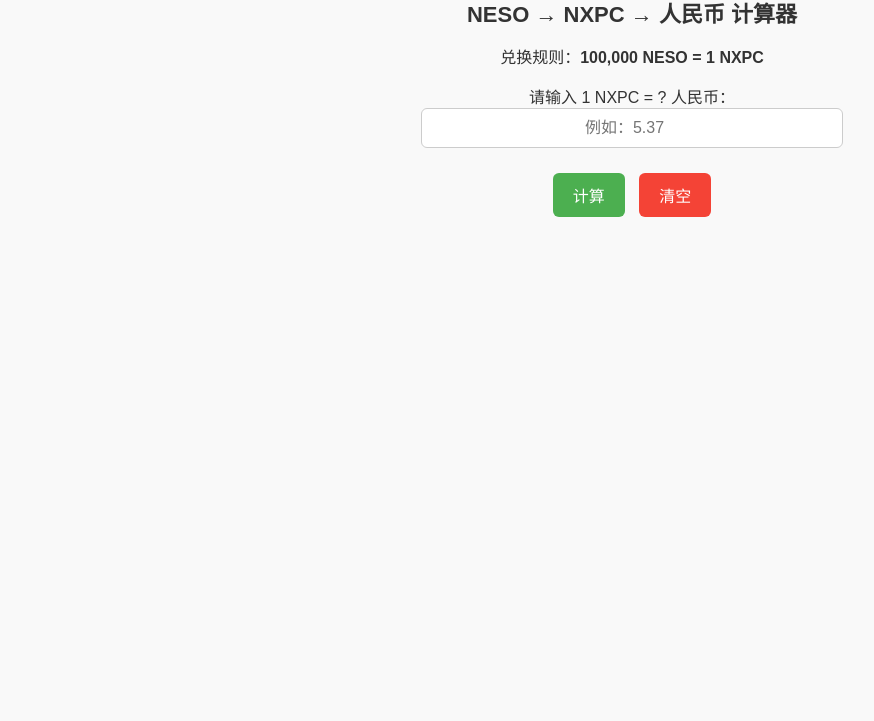
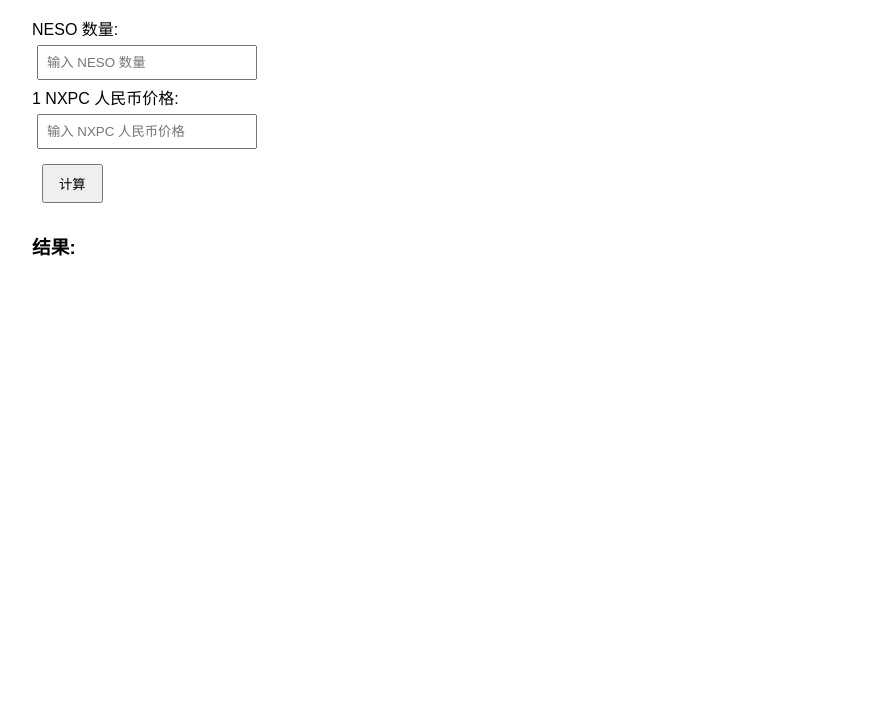
Before and after one commit to zlaoshi982-ai/my-first-repo, a plain HTML site: page index.html in a window 1280 px wide. Shown: the part 79-800 px from the top of the page, without its empty margins (8-882 px from the left). Drawn offline with Linux system fonts and the light colour scheme.

Commit message:
更新 index.html

```diff
--- a/index.html
+++ b/index.html
@@ -2,95 +2,38 @@
 <html lang="zh">
 <head>
   <meta charset="UTF-8">
-  <meta name="viewport" content="width=device-width, initial-scale=1.0">
-  <title>NESO 转换工具</title>
+  <title>NESO → 人民币 计算器</title>
   <style>
-    body {
-      font-family: Arial, sans-serif;
-      max-width: 500px;
-      margin: 40px auto;
-      padding: 20px;
-      background: #f9f9f9;
-      color: #333;
-      text-align: center;
-    }
-    h1 {
-      font-size: 22px;
-      margin-bottom: 10px;
-    }
-    .input-box {
-      margin: 15px 0;
-    }
-    input {
-      padding: 10px;
-      font-size: 16px;
-      width: 80%;
-      border: 1px solid #ccc;
-      border-radius: 6px;
-      text-align: center;
-    }
-    button {
-      padding: 10px 20px;
-      margin: 10px 5px;
-      border: none;
-      border-radius: 6px;
-      font-size: 16px;
-      cursor: pointer;
-    }
-    .btn-calc { background: #4CAF50; color: white; }
-    .btn-reset { background: #f44336; color: white; }
-    .result {
-      margin-top: 20px;
-      padding: 15px;
-      background: white;
-      border-radius: 6px;
-      box-shadow: 0 2px 5px rgba(0,0,0,0.1);
-    }
-    .result p {
-      font-size: 18px;
-      margin: 10px 0;
-    }
-    .highlight {
-      font-weight: bold;
-      font-size: 22px;
-      color: #2c7be5;
-    }
+    body { font-family: Arial, sans-serif; margin: 40px; }
+    input { padding: 8px; margin: 5px; width: 200px; }
+    button { padding: 8px 15px; margin: 10px; }
+    h2 { color: #333; }
   </style>
 </head>
 <body>
-  <h1>NESO → NXPC → 人民币 计算器</h1>
-  <p>兑换规则：<strong>100,000 NESO = 1 NXPC</strong></p>
+  <h2>NESO → 人民币 计算器</h2>
+  <label>NESO 数量: </label><br>
+  <input id="neso" type="number" placeholder="输入 NESO 数量"><br>
 
-  <div class="input-box">
-    <label for="rate">请输入 1 NXPC = ? 人民币：</label><br>
-    <input type="number" id="rate" placeholder="例如：5.37" step="0.01">
-  </div>
+  <label>1 NXPC 人民币价格: </label><br>
+  <input id="rate" type="number" step="0.01" placeholder="输入 NXPC 人民币价格"><br>
 
-  <div>
-    <button class="btn-calc" onclick="calculate()">计算</button>
-    <button class="btn-reset" onclick="resetForm()">清空</button>
-  </div>
+  <button onclick="calc()">计算</button>
 
-  <div class="result" id="result" style="display:none;">
-    <p>1 NXPC ≈ <span class="highlight" id="nxpcCny">0</span> 人民币</p>
-    <p>100,000 NESO ≈ <span class="highlight" id="nesoCny">0</span> 人民币</p>
-  </div>
+  <h3 id="result">结果: </h3>
 
   <script>
-    function calculate() {
-      const rate = parseFloat(document.getElementById("rate").value);
-      if (!rate || rate <= 0) {
-        alert("请输入有效的汇率！");
+    function calc() {
+      let neso = parseFloat(document.getElementById('neso').value);
+      let rate = parseFloat(document.getElementById('rate').value);
+      if (isNaN(neso) || isNaN(rate)) {
+        document.getElementById('result').innerText = "请输入正确的数值";
         return;
       }
-      document.getElementById("nxpcCny").innerText = rate.toFixed(2);
-      document.getElementById("nesoCny").innerText = rate.toFixed(2);
-      document.getElementById("result").style.display = "block";
-    }
-
-    function resetForm() {
-      document.getElementById("rate").value = "";
-      document.getElementById("result").style.display = "none";
+      let nxpc = neso / 100000;  // 固定 10万 NESO = 1 NXPC
+      let rmb = nxpc * rate;
+      document.getElementById('result').innerText =
+        `结果: ${neso} NESO = ${nxpc.toFixed(4)} NXPC ≈ ¥${rmb.toFixed(2)}`;
     }
   </script>
 </body>
```
